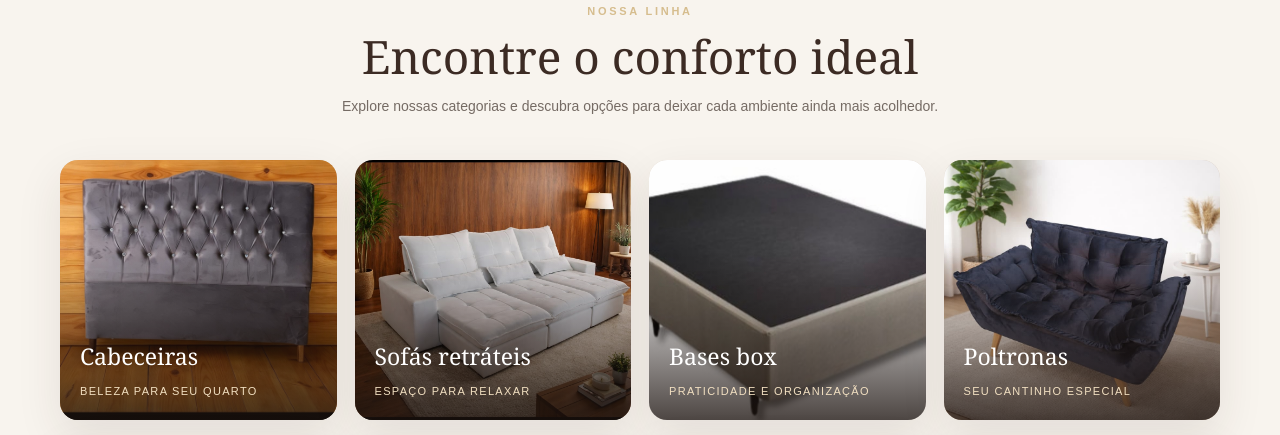
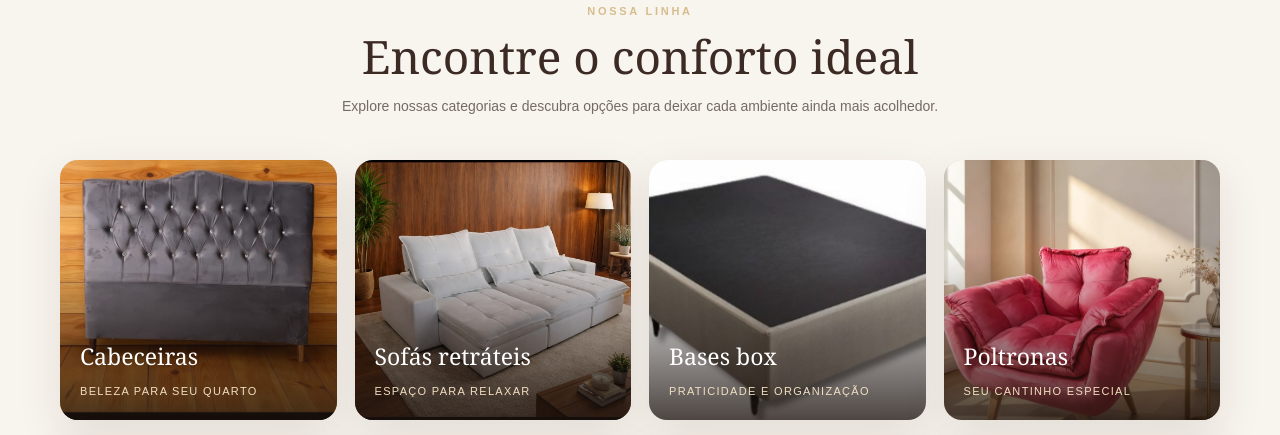
Before and after one commit to alyssontulio8-ops/sof-s-retratil, a plain HTML site: page index.html in a window 1280 px wide. Shown: the part 1252-1687 px from the top of the page. Drawn offline with Linux system fonts and the light colour scheme; grey boxes are pictures that could not be loaded.

Commit message:
Update index.html

```diff
--- a/index.html
+++ b/index.html
@@ -173,7 +173,7 @@
           <a class="category" href="#produtos"><img loading="lazy" src="cabeceiracristal.jpeg" alt="Quarto com cabeceira estofada"><div class="category-label"><h3>Cabeceiras</h3><span>Beleza para seu quarto</span></div></a>
           <a class="category" href="#produtos"><img loading="lazy" src="sofaretratil.jpeg" alt="Sofá confortável em sala"><div class="category-label"><h3>Sofás retráteis</h3><span>Espaço para relaxar</span></div></a>
           <a class="category" href="#produtos"><img loading="lazy" src="basesbau.jpeg" alt="Sala elegante com móveis"><div class="category-label"><h3>Bases box</h3><span>Praticidade e organização</span></div></a>
-          <a class="category" href="#produtos"><img loading="lazy" src="namoradeira (2).jpeg" alt="Poltrona estofada"><div class="category-label"><h3>Poltronas</h3><span>Seu cantinho especial</span></div></a>
+          <a class="category" href="#produtos"><img loading="lazy" src="poltronas.jpeg" alt="Poltrona estofada"><div class="category-label"><h3>Poltronas</h3><span>Seu cantinho especial</span></div></a>
           <a class="category" href="#produtos"><img loading="lazy" src="sofanetes (2).jpeg" alt="Ambiente de estar decorado"><div class="category-label"><h3>Sofanetes</h3><span>Charme e conforto</span></div></a>
           <a class="category" href="#produtos"><img loading="lazy" src="namoradeira (2).jpeg" alt="Móveis em ambiente elegante"><div class="category-label"><h3>Namoradeiras Opala</h3><span>Estilo que encanta</span></div></a>
           <a class="category" href="#produtos"><img loading="lazy" src="bausbox.jpeg" alt="Sala com decoração neutra"><div class="category-label"><h3>Baús estofados</h3><span>Mais espaço no dia a dia</span></div></a>
```
